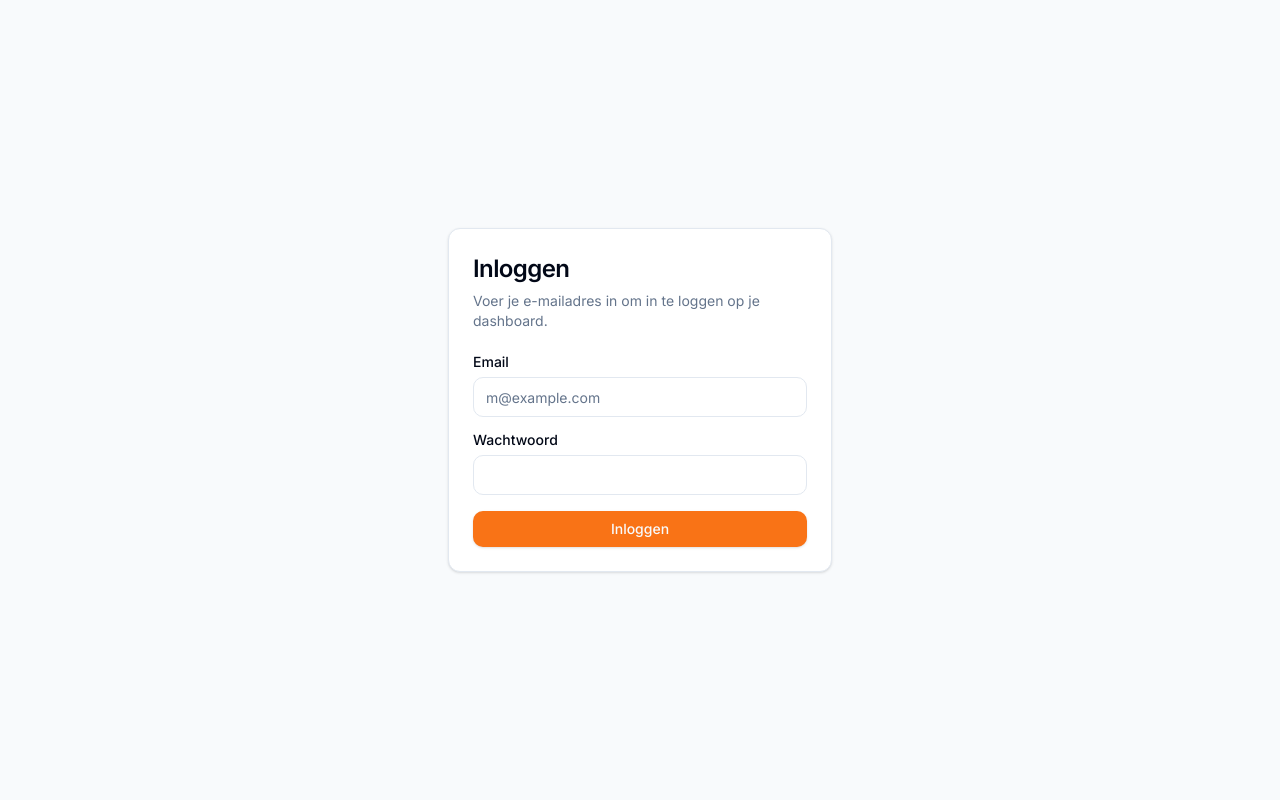
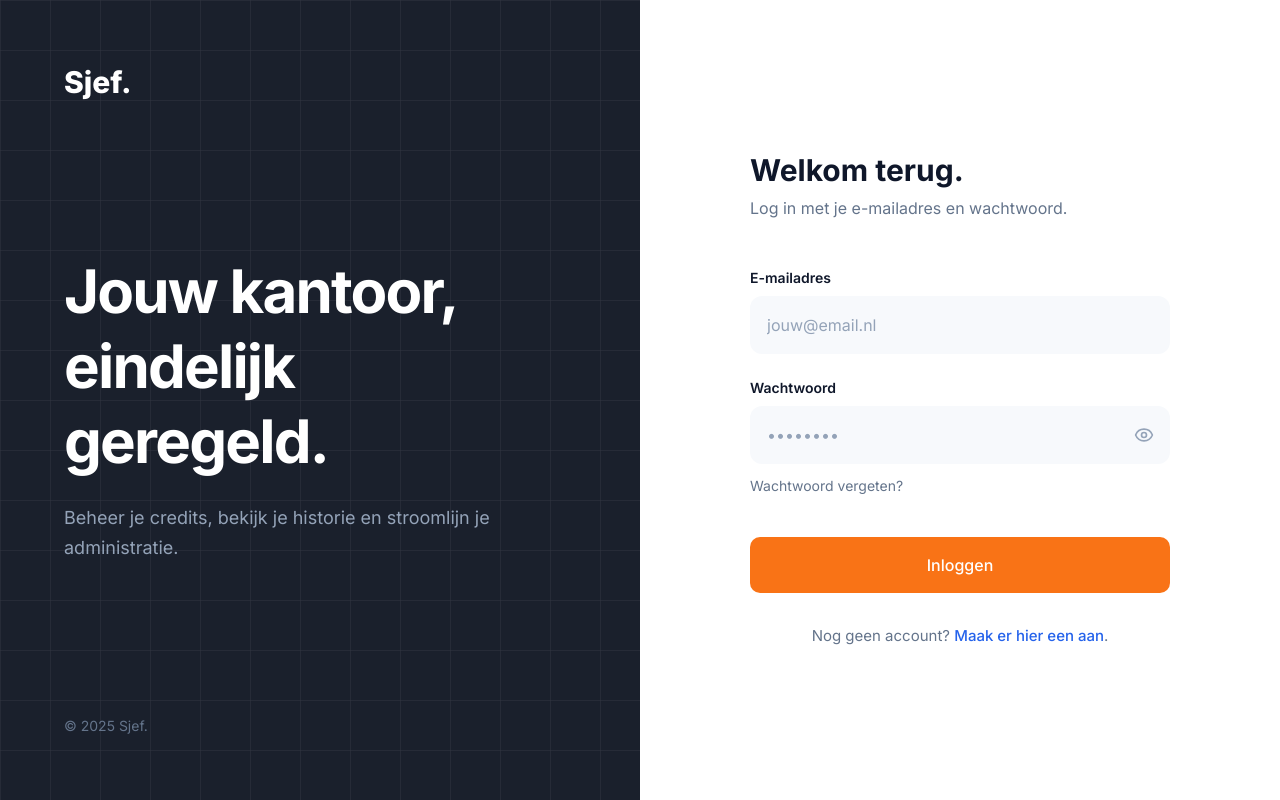
Before and after one commit to aronb77/sjef-dashboard, a Next.js app: page /login in a window 1280 px wide. Built offline with nearby package versions, Linux system fonts and the light colour scheme; no server answers.

Commit message:
feat: redesign login page with marketing branding and tailwind css

```diff
--- /dev/null
+++ b/app/login/login-form.tsx
@@ -0,0 +1,97 @@
+'use client'
+
+import { useState } from 'react'
+import Link from 'next/link'
+import { Eye, EyeOff } from 'lucide-react'
+import { useSearchParams } from 'next/navigation'
+import { login } from './actions'
+
+export function LoginForm() { // Removed 'default' export
+    const searchParams = useSearchParams()
+    const [showPassword, setShowPassword] = useState(false)
+
+    const verified = searchParams.get('verified') === 'true'
+    const error = searchParams.get('error')
+
+    return (
+        <div className="w-full max-w-[420px]">
+            <div className="mb-12">
+                <h2 className="text-3xl font-bold text-slate-900 mb-2">Welkom terug.</h2>
+                <p className="text-base text-slate-500">Log in met je e-mailadres en wachtwoord.</p>
+
+                {/* ALERTS */}
+                {verified && (
+                    <div className="mt-6 flex items-start gap-4 p-4 bg-emerald-50 text-emerald-900 rounded-lg border border-emerald-100">
+                        <span className="text-emerald-500 text-xl font-bold">✓</span>
+                        <div>
+                            <strong className="block font-semibold">Je e-mail is bevestigd!</strong>
+                            <p className="text-sm">Log in om te starten.</p>
+                        </div>
+                    </div>
+                )}
+
+                {error === 'verification_failed' && (
+                    <div className="mt-6 flex items-start gap-4 p-4 bg-red-50 text-red-900 rounded-lg border border-red-100">
+                        <span className="text-red-500 text-xl font-bold">!</span>
+                        <div>
+                            <strong className="block font-semibold">Er ging iets mis.</strong>
+                            <p className="text-sm">De link is ongeldig of verlopen. Probeer het opnieuw.</p>
+                        </div>
+                    </div>
+                )}
+            </div>
+
+            <form action={login} className="flex flex-col">
+                <div className="mb-6 relative">
+                    <label htmlFor="email" className="block text-sm font-semibold text-slate-900 mb-2">E-mailadres</label>
+                    <input
+                        type="email"
+                        id="email"
+                        name="email"
+                        placeholder="jouw@email.nl"
+                        className="w-full p-4 bg-[#F7F9FC] border border-transparent rounded-lg text-base text-slate-900 transition-all focus:outline-none focus:bg-white focus:border-orange-500 focus:ring-4 focus:ring-orange-500/10 placeholder:text-slate-400"
+                        required
+                    />
+                </div>
+
+                <div className="mb-6">
+                    <label htmlFor="password" className="block text-sm font-semibold text-slate-900 mb-2">Wachtwoord</label>
+                    <div className="relative">
+                        <input
+                            type={showPassword ? "text" : "password"}
+                            id="password"
+                            name="password"
+                            placeholder="••••••••"
+                            className="w-full p-4 bg-[#F7F9FC] border border-transparent rounded-lg text-base text-slate-900 transition-all focus:outline-none focus:bg-white focus:border-orange-500 focus:ring-4 focus:ring-orange-500/10 placeholder:text-slate-400"
+                            required
+                        />
+                        <button
+                            type="button"
+                            onClick={() => setShowPassword(!showPassword)}
+                            className="absolute right-4 top-1/2 -translate-y-1/2 text-slate-400 hover:text-slate-600 transition-colors p-0 bg-transparent border-none cursor-pointer flex items-center justify-center"
+                            aria-label="Toggle password visibility"
+                        >
+                            {showPassword ? <EyeOff size={20} /> : <Eye size={20} />}
+                        </button>
+                    </div>
+                    <Link href="/forgot-password" className="inline-block mt-3 text-sm text-slate-500 hover:text-slate-900 transition-colors no-underline">
+                        Wachtwoord vergeten?
+                    </Link>
+                </div>
+
+                <button
+                    type="submit"
+                    className="w-full mt-4 mb-8 p-4 text-base bg-orange-500 hover:bg-orange-600 text-white rounded-md transition-colors font-medium border-none cursor-pointer"
+                >
+                    Inloggen
+                </button>
+            </form>
+
+            <div className="text-center">
+                <p className="text-[15px] text-slate-500">
+                    Nog geen account? <Link href="/register" className="text-blue-600 font-medium hover:underline decoration-blue-600 underline-offset-2">Maak er hier een aan</Link>.
+                </p>
+            </div>
+        </div>
+    )
+}
--- a/app/login/page.tsx
+++ b/app/login/page.tsx
@@ -1,10 +1,7 @@
 import { createClient } from '@/utils/supabase/server'
 import { redirect } from 'next/navigation'
-import { Label } from "@/components/ui/label"
-import { Input } from "@/components/ui/input"
-import { Button } from "@/components/ui/button"
-import { Card, CardContent, CardDescription, CardFooter, CardHeader, CardTitle } from "@/components/ui/card"
-import { login } from './actions' // We will need to create this too
+import Link from 'next/link'
+import { LoginForm } from './login-form'
 
 export default async function LoginPage() {
     const supabase = await createClient()
@@ -17,28 +14,27 @@ export default async function LoginPage() {
     }
 
     return (
-        <div className="flex items-center justify-center min-h-screen bg-slate-50">
-            <Card className="w-full max-w-sm">
-                <CardHeader>
-                    <CardTitle className="text-2xl">Inloggen</CardTitle>
-                    <CardDescription>
-                        Voer je e-mailadres in om in te loggen op je dashboard.
-                    </CardDescription>
-                </CardHeader>
-                <CardContent>
-                    <form action={login} className="grid gap-4">
-                        <div className="grid gap-2">
-                            <Label htmlFor="email">Email</Label>
-                            <Input id="email" name="email" type="email" placeholder="m@example.com" required />
-                        </div>
-                        <div className="grid gap-2">
-                            <Label htmlFor="password">Wachtwoord</Label>
-                            <Input id="password" name="password" type="password" required />
-                        </div>
-                        <Button type="submit" className="w-full">Inloggen</Button>
-                    </form>
-                </CardContent>
-            </Card>
+        <div className="flex min-h-screen w-full font-sans flex-col lg:flex-row">
+            {/* LEFT COLUMN: BRANDING */}
+            <div className="flex-1 bg-[#1A202C] text-white flex flex-col justify-between p-16 relative overflow-hidden lg:flex-none lg:w-1/2 before:absolute before:inset-0 before:opacity-10 before:bg-[linear-gradient(rgba(255,255,255,0.5)_1px,transparent_1px),linear-gradient(90deg,rgba(255,255,255,0.5)_1px,transparent_1px)] before:bg-[length:50px_50px] before:pointer-events-none">
+                <div className="z-10">
+                    <Link href="/" className="text-3xl font-extrabold text-white no-underline">Sjef.</Link>
+                </div>
+
+                <div className="z-10 max-w-[500px]">
+                    <h1 className="text-6xl font-bold leading-tight mb-6 -tracking-[0.03em]">Jouw kantoor, eindelijk geregeld.</h1>
+                    <p className="text-lg text-slate-400 leading-relaxed">Beheer je credits, bekijk je historie en stroomlijn je administratie.</p>
+                </div>
+
+                <div className="z-10 text-sm text-slate-500">
+                    <span>&copy; {new Date().getFullYear()} Sjef.</span>
+                </div>
+            </div>
+
+            {/* RIGHT COLUMN: FORM */}
+            <div className="flex-1 bg-white flex items-center justify-center p-8">
+                <LoginForm />
+            </div>
         </div>
     )
 }
```
